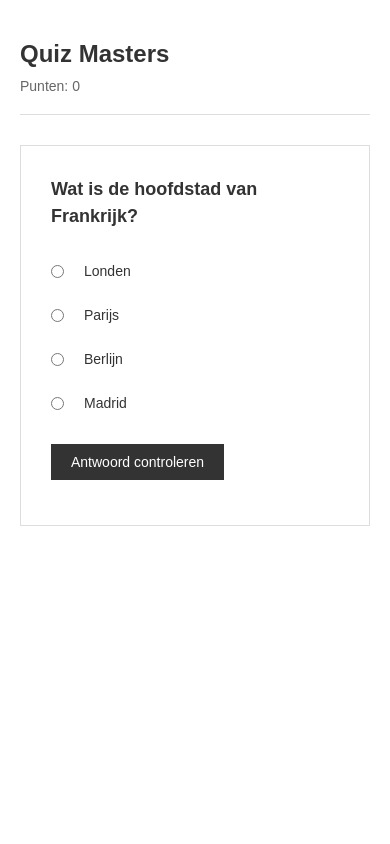
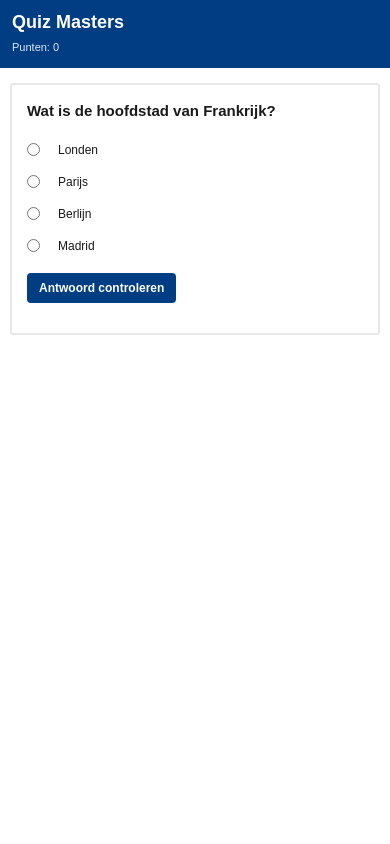
Before and after one commit to KaspermetdeK/quiz-masters, a PHP site: page /quizanswer.html in a window 390 px wide. Run offline with PHP 8.4, Linux system fonts and the light colour scheme.

Commit message:
sdfs
dsfsdf

```diff
--- a/quizanswer.css
+++ b/quizanswer.css
@@ -4,33 +4,50 @@
     box-sizing: border-box;
 }
 
+html, body {
+    height: 100%;
+}
+
 body {
     font-family: Arial, sans-serif;
     background-color: #ffffff;
-    padding: 20px;
-    color: #333333;
+    color: #1a1a1a;
+    display: flex;
+    flex-direction: column;
 }
 
 header {
-    padding: 20px 0;
-    border-bottom: 1px solid #ddd;
-    margin-bottom: 30px;
+    background-color: #003d82;
+    border-bottom: 3px solid #003d82;
+    width: 100%;
+    padding: 0;
+}
+
+.header-content {
+    padding: 20px;
+    max-width: 1200px;
+    margin: 0 auto;
+    width: 100%;
 }
 
 header h1 {
     font-size: 24px;
     font-weight: bold;
     margin-bottom: 10px;
+    color: #ffffff;
 }
 
 header p {
     font-size: 14px;
-    color: #666;
+    color: #e0e7ff;
 }
 
 main {
-    max-width: 800px;
+    flex: 1;
+    max-width: 1200px;
     margin: 0 auto;
+    width: 100%;
+    padding: 30px 20px;
 }
 
 .quiz-container {
@@ -40,7 +57,8 @@ main {
 .question-card {
     background: white;
     padding: 30px;
-    border: 1px solid #ddd;
+    border: 2px solid #e8e8e8;
+    border-radius: 4px;
 }
 
 #question_text {
@@ -76,20 +94,22 @@ main {
 
 .submit-btn {
     padding: 10px 20px;
-    background-color: #333;
+    background-color: #003d82;
     color: white;
     border: none;
     cursor: pointer;
     font-size: 14px;
     margin-bottom: 15px;
+    border-radius: 4px;
+    font-weight: 600;
 }
 
 .submit-btn:hover {
-    background-color: #555;
+    background-color: #002d5f;
 }
 
 .submit-btn:disabled {
-    background-color: #999;
+    background-color: #9ca3af;
     cursor: not-allowed;
 }
 
@@ -114,3 +134,95 @@ main {
     color: #721c24;
     border: 1px solid #f5c6cb;
 }
+
+/* Responsive Design */
+@media (max-width: 768px) {
+    .header-content {
+        padding: 15px;
+    }
+
+    header h1 {
+        font-size: 20px;
+    }
+
+    header p {
+        font-size: 12px;
+    }
+
+    main {
+        padding: 20px 15px;
+    }
+
+    .question-card {
+        padding: 20px;
+    }
+
+    #question_text {
+        font-size: 16px;
+        margin-bottom: 20px;
+    }
+
+    .options-container {
+        gap: 10px;
+        margin-bottom: 20px;
+    }
+
+    .option label {
+        font-size: 13px;
+        padding: 6px 8px;
+    }
+
+    .submit-btn {
+        padding: 8px 16px;
+        font-size: 13px;
+    }
+}
+
+@media (max-width: 480px) {
+    .header-content {
+        padding: 12px;
+    }
+
+    header h1 {
+        font-size: 18px;
+        margin-bottom: 8px;
+    }
+
+    header p {
+        font-size: 11px;
+    }
+
+    main {
+        padding: 15px 10px;
+    }
+
+    .question-card {
+        padding: 15px;
+        border-radius: 3px;
+    }
+
+    #question_text {
+        font-size: 15px;
+        margin-bottom: 15px;
+    }
+
+    .options-container {
+        gap: 8px;
+        margin-bottom: 15px;
+    }
+
+    .option label {
+        font-size: 12px;
+        padding: 5px 8px;
+    }
+
+    .submit-btn {
+        padding: 8px 12px;
+        font-size: 12px;
+    }
+
+    .feedback {
+        font-size: 12px;
+        padding: 10px;
+    }
+}
--- a/quizanswer.html
+++ b/quizanswer.html
@@ -9,32 +9,19 @@
 </head>
 <body>
     <header>
-        <h1>Quiz Masters</h1>
-        <p>Punten: <span id="totalScore">0</span></p>
+        <div class="header-content">
+            <h1>Quiz Masters</h1>
+            <p>Punten: <span id="totalScore">0</span></p>
+        </div>
     </header>
 
     <main>
         <div class="quiz-container">
             <div id="question_id" class="question-card">
-                <h2 id="question_text">Wat is de hoofdstad van Frankrijk?</h2>
+                <h2 id="question_text">Vraag tekst</h2>
 
                 <div id="question_options" class="options-container">
-                    <div class="option">
-                        <input type="radio" name="answer" id="option_1" value="option_1">
-                        <label for="option_1">Londen</label>
-                    </div>
-                    <div class="option">
-                        <input type="radio" name="answer" id="option_2" value="option_2">
-                        <label for="option_2">Parijs</label>
-                    </div>
-                    <div class="option">
-                        <input type="radio" name="answer" id="option_3" value="option_3">
-                        <label for="option_3">Berlijn</label>
-                    </div>
-                    <div class="option">
-                        <input type="radio" name="answer" id="option_4" value="option_4">
-                        <label for="option_4">Madrid</label>
-                    </div>
+                    <!-- opties worden door JavaScript ingeladen -->
                 </div>
 
                 <button class="submit-btn" id="submitBtn">Antwoord controleren</button>
```
Also changed, not shown: leaderboard.html (added, +184 -0 lines), quizanswer.js (+83 -34 lines), results.html (added, +132 -0 lines).
